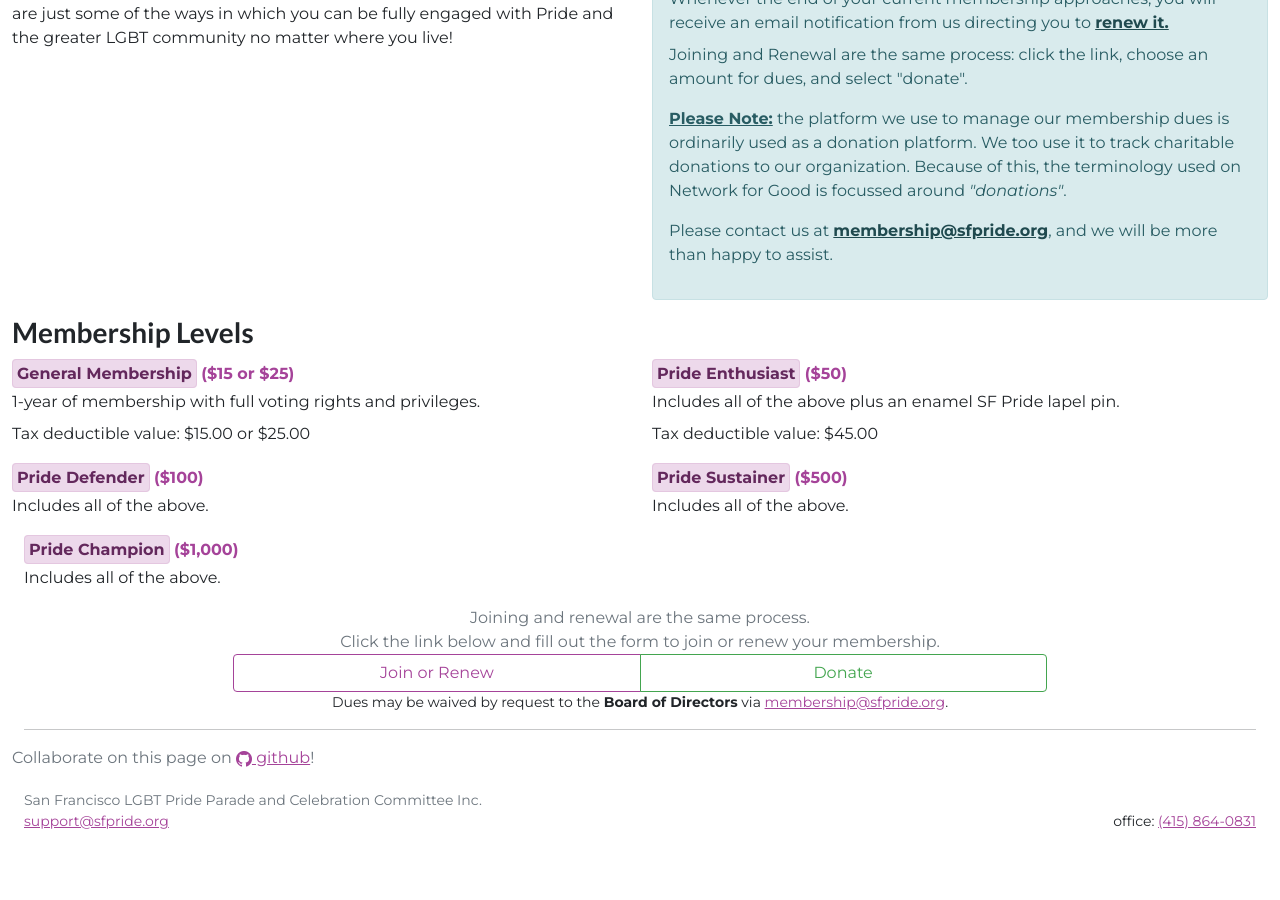
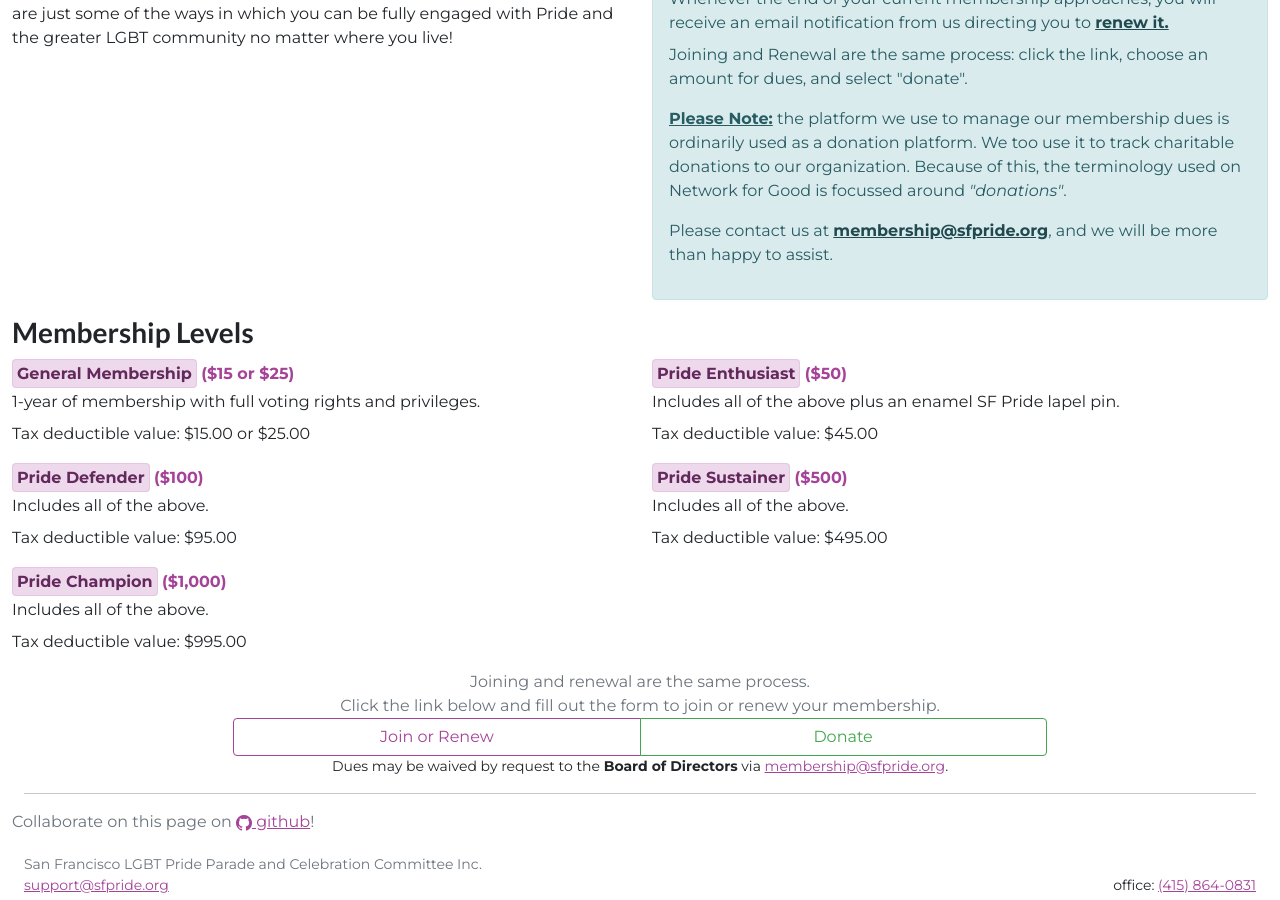
Before and after one commit to sfpride/members, a Jekyll site: the page built from index.html, in a window 1280 px wide and 900 px high, scrolled down 2158 px. Built offline with Jekyll 4.4.1, drawn with Linux system fonts in a browser that asks for light colours; some web fonts are replaced; before the commit the page ends 2994 px from its top, so only the background shows below that.

Commit message:
update tax deductable value of membership dues

```diff
--- a/index.html
+++ b/index.html
@@ -117,42 +117,40 @@ image: https://storage.googleapis.com/sfpride/tmp/og-members.png
 	<div class="row row-cols-1 row-cols-md-2">
 		<div class="col">
 			<dl>
-				<dt class="py-1 pe-2 text-primary"><span class="alert alert-primary rounded d-inline p-1">General
-						Membership</span> ($15 or $25)</dt>
+				<dt class="py-1 pe-2 text-primary"><span class="alert alert-primary rounded d-inline p-1">General Membership</span> ($15 or $25)</dt>
 				<dd>1-year of membership with full voting rights and privileges.</dd>
 				<dd>Tax deductible value: $15.00 or $25.00</dd>
 			</dl>
 		</div>
 		<div class="col">
 			<dl>
-				<dt class="py-1 pe-2 text-primary"><span class="alert alert-primary rounded d-inline p-1">Pride
-						Enthusiast</span> ($50)</dt>
+				<dt class="py-1 pe-2 text-primary"><span class="alert alert-primary rounded d-inline p-1">Pride Enthusiast</span> ($50)</dt>
 				<dd>Includes all of the above plus an enamel SF Pride lapel pin.</dd>
 				<dd>Tax deductible value: $45.00</dd>
 			</dl>
 		</div>
 		<div class="col">
 			<dl>
-				<dt class="py-1 pe-2 text-primary"><span class="alert alert-primary rounded d-inline p-1">Pride
-						Defender</span> ($100)</dt>
+				<dt class="py-1 pe-2 text-primary"><span class="alert alert-primary rounded d-inline p-1">Pride Defender</span> ($100)</dt>
 				<dd>Includes all of the above.</dd>
+				<dd>Tax deductible value: $95.00</dd>
 			</dl>
 		</div>
 		<div class="col">
 			<dl>
-				<dt class="py-1 pe-2 text-primary"><span class="alert alert-primary rounded d-inline p-1">Pride
-						Sustainer</span> ($500)</dt>
+				<dt class="py-1 pe-2 text-primary"><span class="alert alert-primary rounded d-inline p-1">Pride Sustainer</span> ($500)</dt>
 				<dd>Includes all of the above.</dd>
+				<dd>Tax deductible value: $495.00</dd>
 			</dl>
 		</div>
 	</div>
 
-	<div class="row m-0 p-0">
-		<div class="col col-12">
+	<div class="row">
+		<div class="col">
 			<dl>
-				<dt class="py-1 pe-2 text-primary"><span class="alert alert-primary rounded d-inline p-1">Pride
-						Champion</span> ($1,000)</dt>
+				<dt class="py-1 pe-2 text-primary"><span class="alert alert-primary rounded d-inline p-1">Pride Champion</span> ($1,000)</dt>
 				<dd>Includes all of the above.</dd>
+				<dd>Tax deductible value: $995.00</dd>
 			</dl>
 		</div>
 	</div>
```
